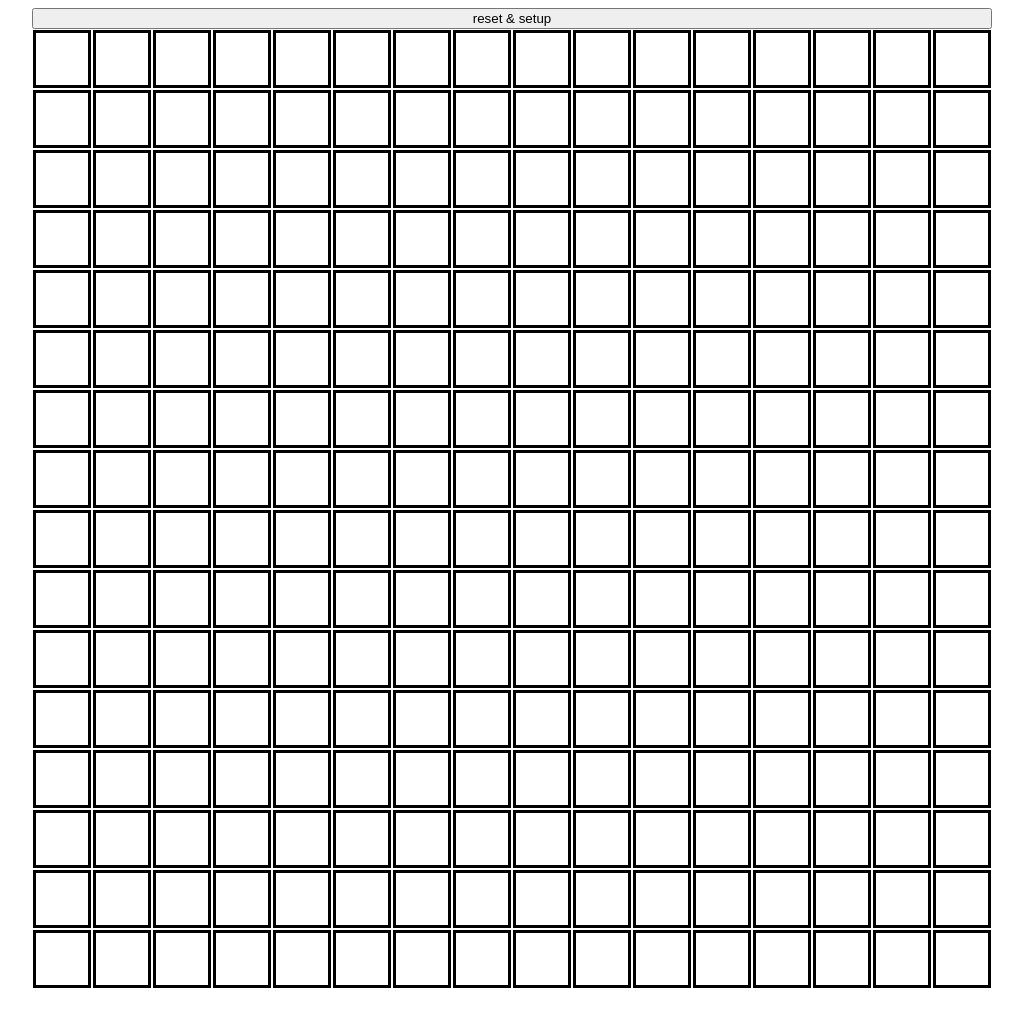
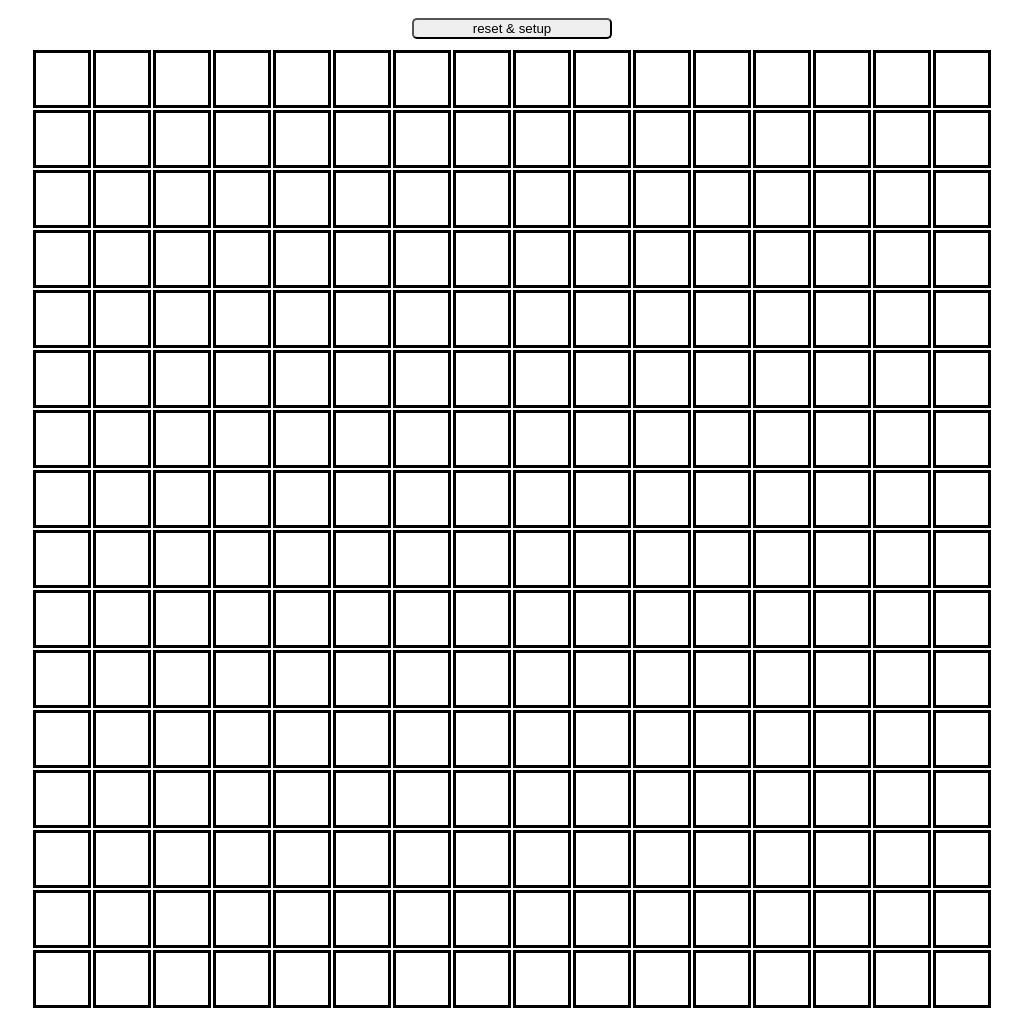
Before and after one commit to vsavchenko-13/etch-a-sketch, a plain HTML site: page index.html in a window 1280 px wide. Shown: the whole page, without its empty margins (128-1151 px from the left). Drawn offline with Linux system fonts and the light colour scheme.

Commit message:
Added hover over functionality and sized up button

```diff
--- a/js-file.js
+++ b/js-file.js
@@ -8,9 +8,14 @@ function grid(num){
         for(let n=0; n < num ; n++){
             let horizontal = document.createElement("div");
             horizontal.classList.add("horizontal");
+            horizontal.addEventListener("mouseover", backgroundChange);
             vertical.appendChild(horizontal);
         }
     }
 }
 
+function backgroundChange(){
+    this.style.backgroundColor = "pink"
+}
+
 grid(16);
--- a/styles.css
+++ b/styles.css
@@ -10,9 +10,20 @@ body{
     flex-direction: column;
 }
 
+button {
+    display: flex;
+    justify-content: center;
+    align-self: center;
+    width: 200px;
+    margin: 10px;
+    border-radius: 5px;
+}
+
 .vertical{
     display: flex;
     justify-content: center;
+    flex-grow: 0;
+
 
 }
 
```
